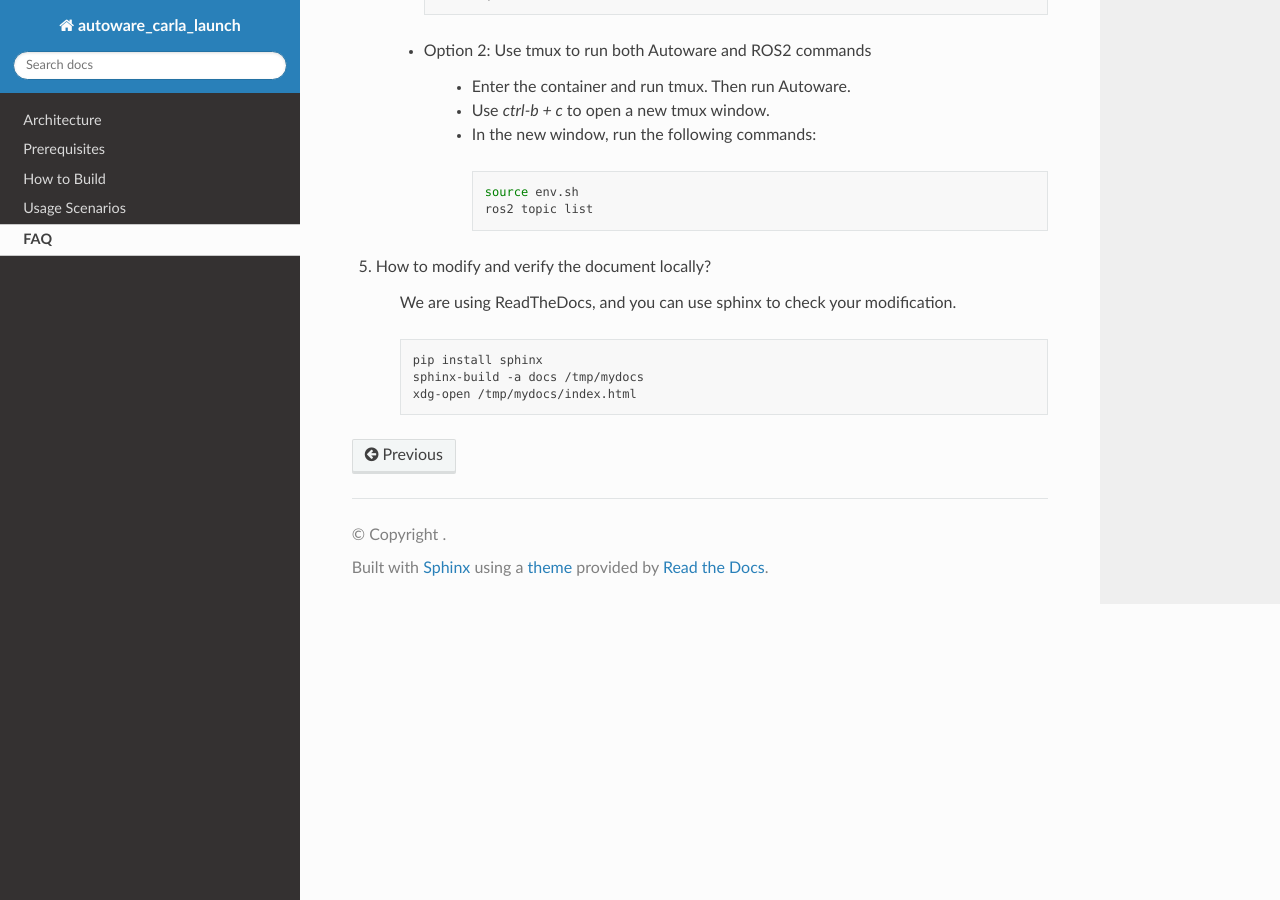
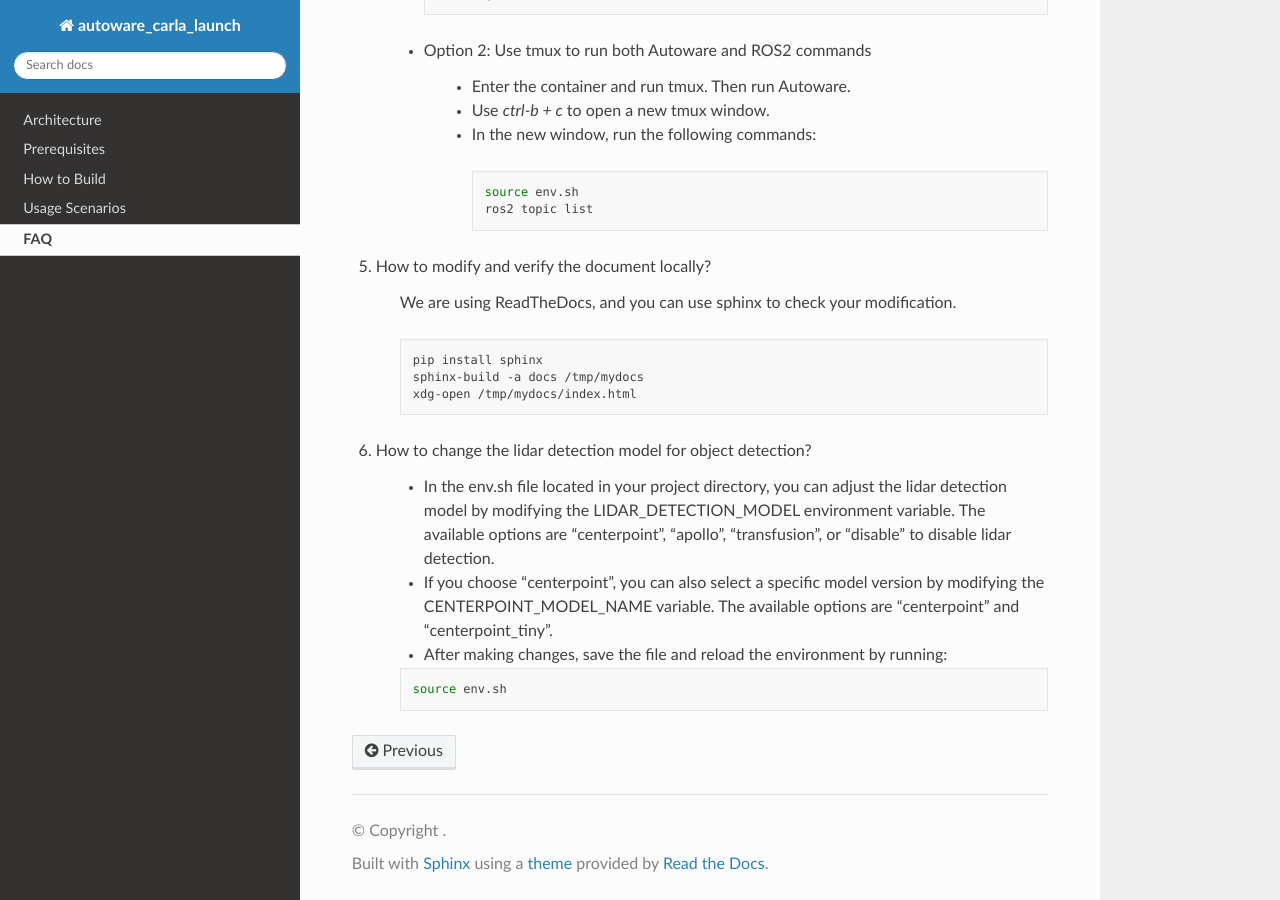
Before and after one commit to evshary/autoware_carla_launch, a Sphinx documentation site: the page built from docs/faq.rst, in a window 1280 px wide and 900 px high, scrolled down 672 px. Built offline with Sphinx 7.4.7 and the Read the Docs theme 3.1.0, drawn with Linux system fonts in a browser that asks for light colours.

Commit message:
update the document

```diff
--- a/docs/faq.rst
+++ b/docs/faq.rst
@@ -51,3 +51,15 @@
         pip install sphinx
         sphinx-build -a docs /tmp/mydocs
         xdg-open /tmp/mydocs/index.html
+
+6. How to change the lidar detection model for object detection?
+
+    - In the env.sh file located in your project directory, you can adjust the lidar detection model by modifying the LIDAR_DETECTION_MODEL environment variable. The available options are "centerpoint", "apollo", "transfusion", or "disable" to disable lidar detection.
+
+    - If you choose "centerpoint", you can also select a specific model version by modifying the CENTERPOINT_MODEL_NAME variable. The available options are "centerpoint" and "centerpoint_tiny".
+
+    - After making changes, save the file and reload the environment by running:
+
+    .. code-block:: bash
+
+        source env.sh
```
